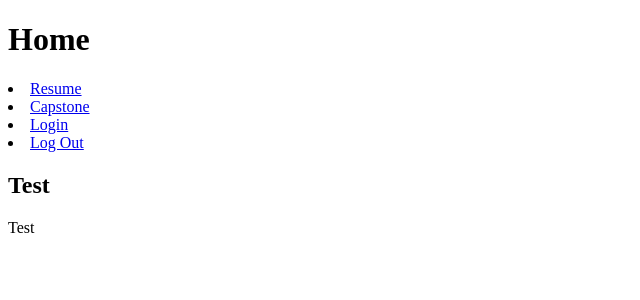
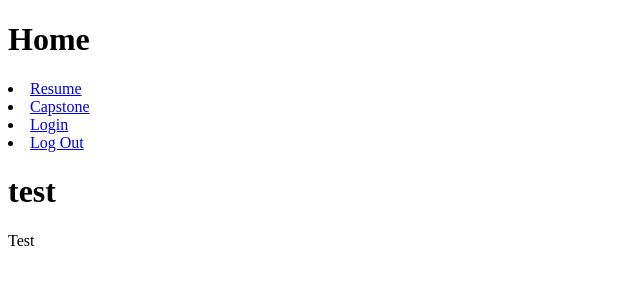
Before and after one commit to Hanaellenoff/student-portal, a React (Vite) app: page / in a window 1280 px wide. Shown: the top 300 px of the page, without its empty margins (0-640 px from the left). Built offline with nearby package versions, Linux system fonts and the light colour scheme.

Commit message:
started modal for resume

```diff
--- a/package.json
+++ b/package.json
@@ -10,6 +10,7 @@
     "preview": "vite preview"
   },
   "dependencies": {
+    "axios": "^1.6.8",
     "react": "^18.2.0",
     "react-dom": "^18.2.0"
   },
--- a/src/Content.jsx
+++ b/src/Content.jsx
@@ -1,7 +1,21 @@
+import { ResumeModal } from "./ResumeModal";
+
 export function Content() {
+  const resume = [
+    {
+      id: 1,
+      link: "google.com",
+    },
+    {
+      id: 2,
+      link: "amazon.com",
+    },
+  ];
   return (
     <div>
-      <h2>Test</h2>
+      <ResumeModal show={true}>
+        <h1>test</h1>
+      </ResumeModal>
     </div>
   );
 }
--- /dev/null
+++ b/src/ResumeModal.jsx
@@ -0,0 +1,3 @@
+export function ResumeModal(props) {
+  if (props.show) return <div className="modal-background">{props.children}</div>;
+}
```
Also changed, not shown: 1 other file (tests, documents, lock files or other folders).
